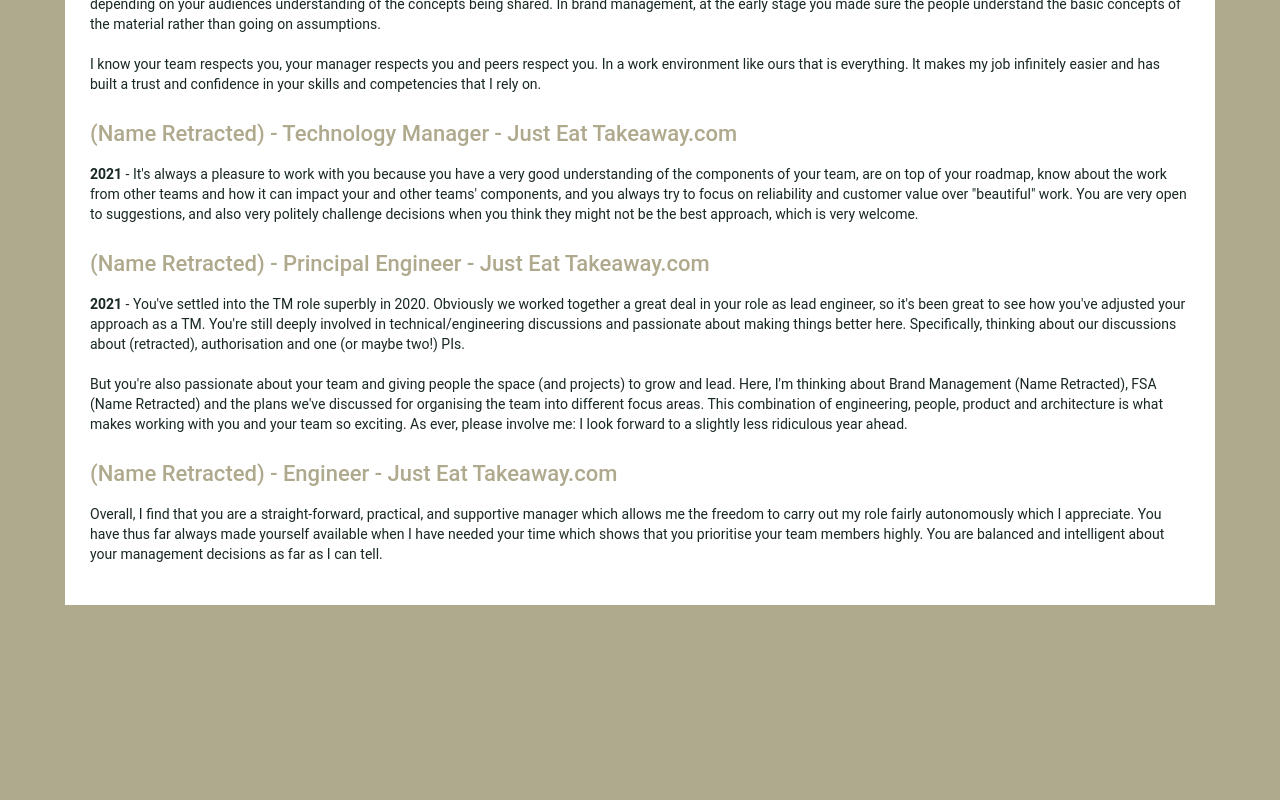
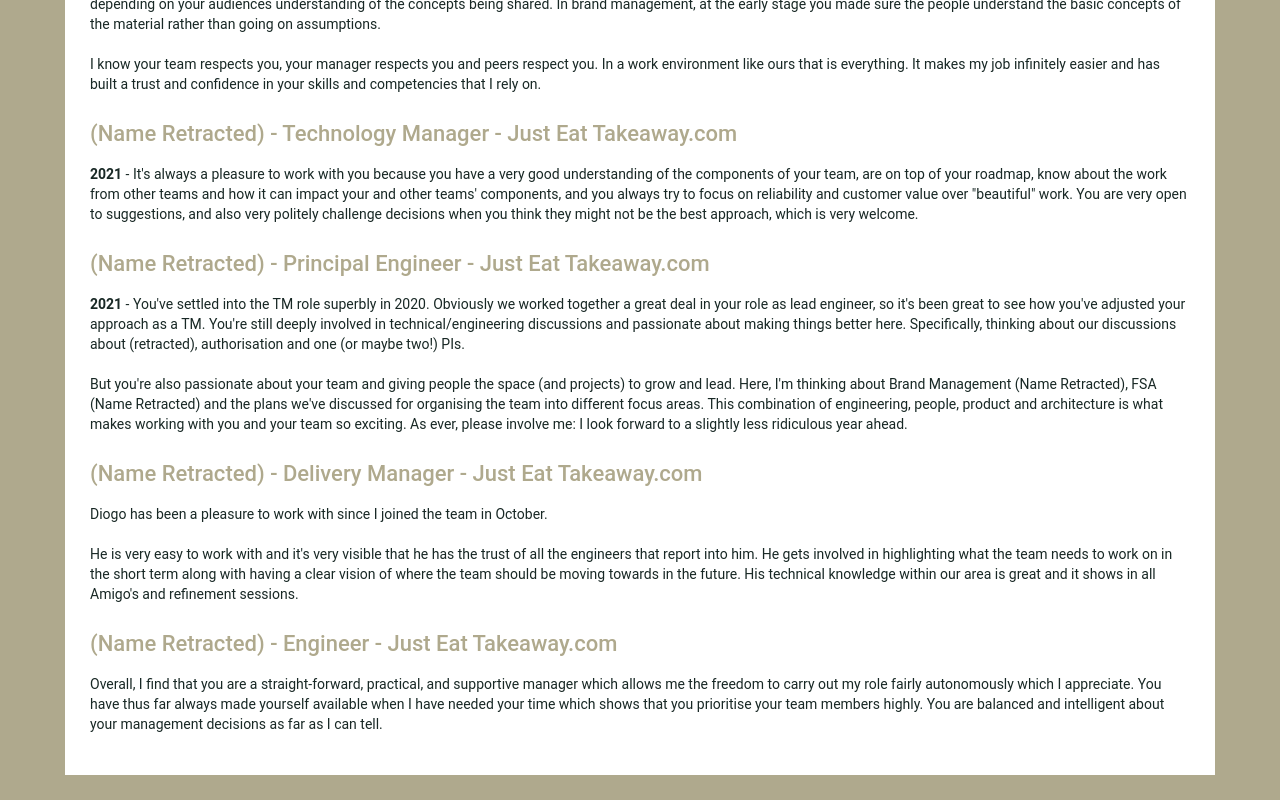
Before and after one commit to Stormsys/cv, a React (Create React App) app: page /#/feedback in a window 1280 px wide. Shown: the part 382-1182 px from the top of the page. Before the commit the page ends 1012 px from the top, so only its background shows below. Built offline with nearby package versions, Linux system fonts and the light colour scheme.

Commit message:
adding more feedback

```diff
--- a/src/sections/FeedbackFull.js
+++ b/src/sections/FeedbackFull.js
@@ -41,6 +41,13 @@
                 As ever, please involve me: I look forward to a slightly less ridiculous year ahead.
                 </p>
 
+            <h2>(Name Retracted) - Delivery Manager - Just Eat Takeaway.com</h2>
+
+            <p>
+                Diogo has been a pleasure to work with since I joined the team in October.
+<br/><br/>
+                He is very easy to work with and it's very visible that he has the trust of all the engineers that report into him.  He gets involved in highlighting what the team needs to work on in the short term along with having a clear vision of where the team should be moving towards in the future.  His technical knowledge within our area is great and it shows in all Amigo's and refinement sessions.
+            </p>
 
             <h2>(Name Retracted) - Engineer - Just Eat Takeaway.com</h2>
 
```
